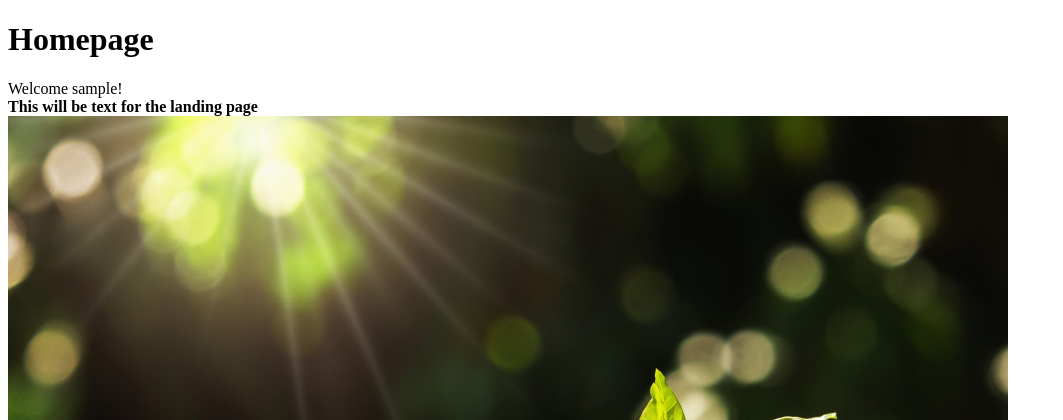
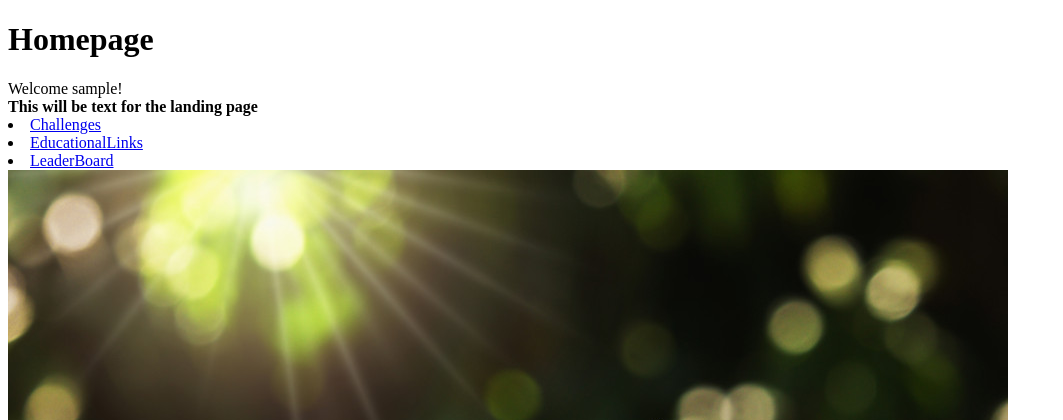
Before and after one commit to jmagrad/EcoChallenge, a Django app: page / in a window 1280 px wide. Shown: the top 420 px of the page, without its empty margins (0-1063 px from the left). Run offline with Django 5.2, Linux system fonts and the light colour scheme; the visitor is signed in with stand-in values (Sample User, id 1).

Commit message:
Added first few blank webpages

```diff
--- a/EcoProject/Eco/urls.py
+++ b/EcoProject/Eco/urls.py
@@ -8,5 +8,8 @@ urlpatterns = [
     path('register/', views.register, name='register'), # New mapping!
     path('login/', views.user_login, name='login'),
     path('logout/', views.user_logout, name='logout'),
+    path('Challenges/', views.user_logout, name='Challenges'),
+    path('EducationalLinks/', views.user_logout, name='Educational Links'),
+    path('LeaderBoard/', views.user_logout, name='LeaderBoard'),
 
 ]
--- a/EcoProject/templates/Eco/index.html
+++ b/EcoProject/templates/Eco/index.html
@@ -13,6 +13,14 @@
     {% endif %}
     <br />
     <strong>{{ boldmessage }}</strong><br />
+
+    <li><a href="{% url 'Eco:Challenges' %}">Challenges</a></li>
+    <li><a href="{% url 'Eco:EducationalLinks' %}">EducationalLinks</a></li>
+
+    {% if user.is_authenticated %}
+    <!-- Show these links when the user is logged in -->
+    <li><a href="{% url 'Eco:LeaderBoard' %}">LeaderBoard</a></li>
+    {% endif %}
 </div>
 <div>
     <img src="{% static 'images/Leaf.jpg' %}" alt="Leaf picture" />
```
Also changed, not shown: EcoProject/templates/Eco/Challenges.html (added, +8 -0 lines), EcoProject/templates/Eco/EducationalLinks.html (added, +8 -0 lines), EcoProject/templates/Eco/LeaderBoard.html (added, +8 -0 lines).
